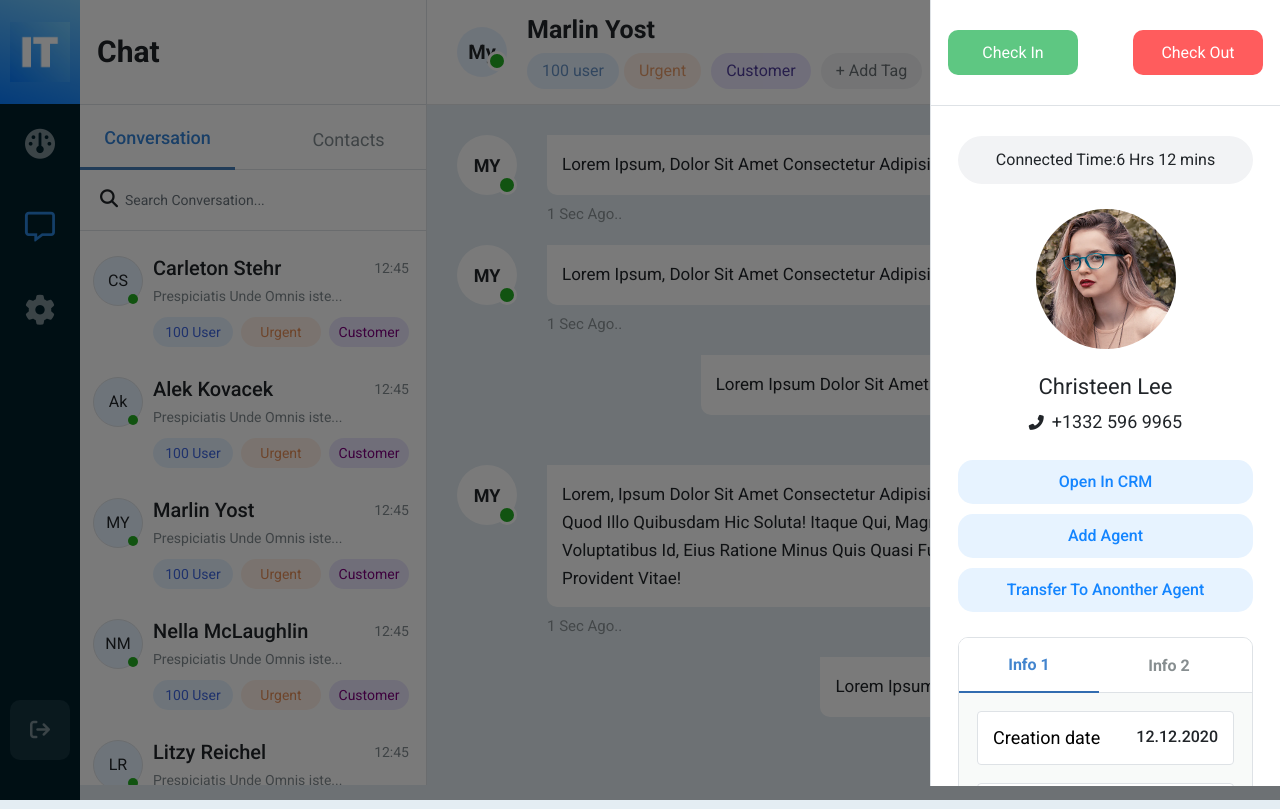
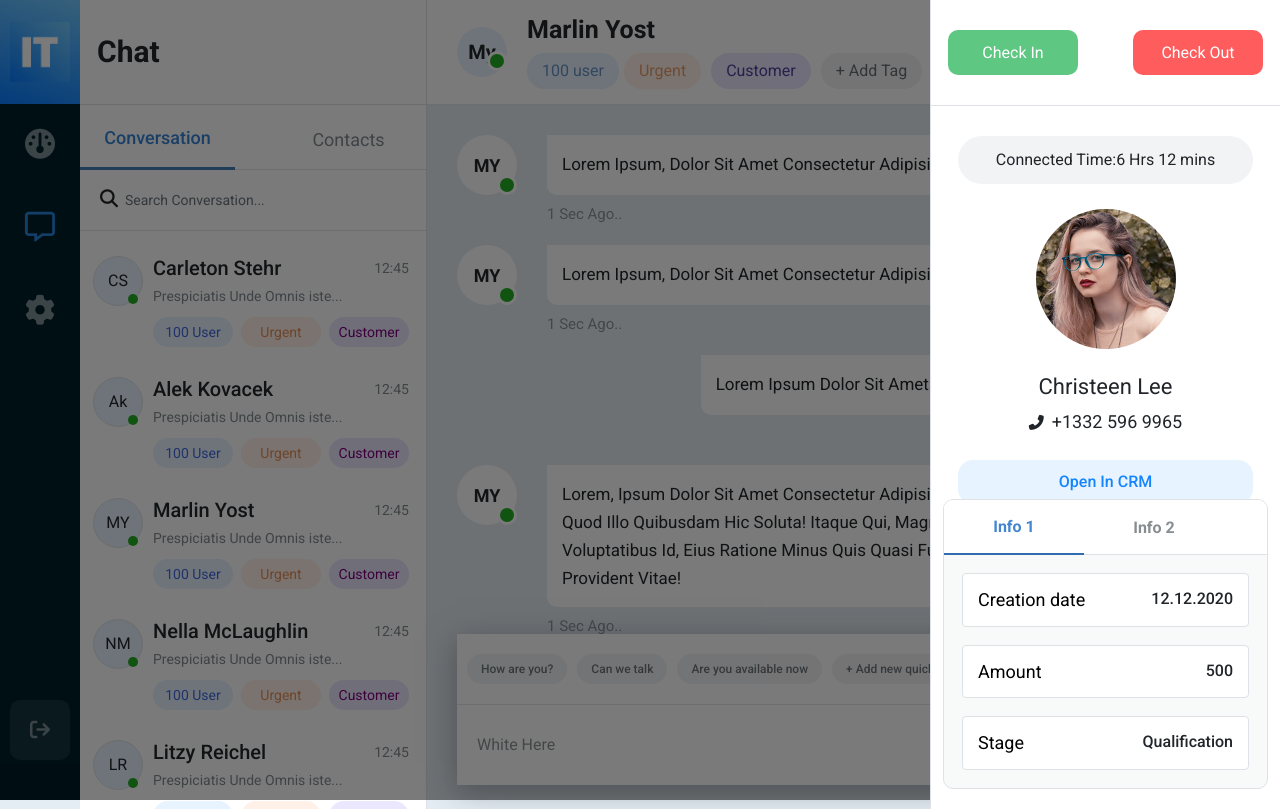
Before and after one commit to ghulamrasool154/itchat, a React (Create React App) app: page / in a window 1280 px wide. Both pictures are taken after a click on the element "Marlin Yost". Built offline with nearby package versions, Linux system fonts and the light colour scheme.

Commit message:
Update Chnages 23 09 2022

```diff
--- a/src/App.css
+++ b/src/App.css
@@ -1,3 +1,7 @@
+*{
+  margin: 0;
+  box-sizing: border-box;
+}
 ::-webkit-scrollbar {
   width: 2px;
 }
--- a/src/components/Chat/MessageDetail.css
+++ b/src/components/Chat/MessageDetail.css
@@ -86,6 +86,11 @@ p {
 
 .both--user--chatting {
   padding: 30px;
+  overflow: scroll;
+  height: 85vh;
+}
+.both--user--chatting::-webkit-scrollbar-thumb{
+  background-color: #1485ff;
 }
 .user--sent--message,
 .user--recived--message {
@@ -182,30 +187,32 @@ p {
 }
 /*  */
 .sent---boxss {
-  padding: 30px;
-  margin-top: 100px;
+  /* padding: 30px; */
+  /* margin-top: 100px; */
 }
 
 .chat--boxs--detailss {
   height: 85vh;
-  overflow: scroll;
-  overflow-x: hidden;
+  /* overflow: scroll; */
+  /* overflow-x: hidden; */
+  position: relative;
 }
-.chat--boxs--detailss::-webkit-scrollbar-thumb{
+.chat--boxs--detailss::-webkit-scrollbar-thumb {
   background-color: #2179d9;
 }
 
 .sent---boxss .sent--message--from {
   background-color: white;
+  box-shadow:rgb(100 100 111 / 51%) 0px 7px 29px 0px
 }
 
 .by--default span.by--d--message {
   display: inline-block;
   background: #f2f3f5;
   margin: 0 5px;
-  padding: 6px 15px;
+  padding: 6px 14px;
   border-radius: 26px;
-  font-size: 16px;
+  font-size: 14px;
   font-weight: 500;
   color: #6e777d;
 }
@@ -240,12 +247,12 @@ p {
 .sent--message--from .messag--form--box {
   display: flex;
   justify-content: space-between;
-  padding: 15px 30px;
+  padding: 15px 20px;
   align-items: center;
 }
 
 .messag--form--box .message--form {
-  width: 70%;
+  width: 60%;
 }
 .message--form input[type="text"] {
   width: 100%;
@@ -263,6 +270,17 @@ input::placeholder {
 .menu--bar--mobile {
   display: none;
 }
+.sent---boxss {
+  margin-top: 100px;
+    margin-top: 100px;
+    position: absolute;
+    bottom: 0;
+    left: 0;
+    right: 0;
+    padding: 30px;
+    padding-bottom: 0;
+}
+
 
 @media screen and (max-width: 1600px) {
   .user--sent--message,
@@ -273,6 +291,13 @@ input::placeholder {
     max-width: 80%;
   }
 }
+
+@media screen  and (max-width : 1500px){
+  .by--default span.by--d--message{
+    font-size: 13px;
+  }
+
+}
 @media screen and (max-width: 1460px) {
   .agent--images img {
     width: 30px;
@@ -281,15 +306,26 @@ input::placeholder {
     width: 50px;
     height: 50px;
   }
+  .by--default span.by--d--message {
+    font-size: 12px;
+}
+.sent--message--from .by--default {
+  padding: 20px 10px;
+}
 }
 
 @media screen and (max-width: 1215px) {
-  .by--default span.by--d--message{
+  .by--default span.by--d--message {
     margin: 5px;
   }
-  .by--default span.by--d--message:nth-child(4){
+  .by--default span.by--d--message:nth-child(4) {
     margin: 0;
     margin-top: 5px;
+  }
+  .by--default span.by--d--message {
+    padding: 6px 10px;
+
+    font-size: 14px;
   }
 }
 
--- a/src/components/Chat/MessageDetail.jsx
+++ b/src/components/Chat/MessageDetail.jsx
@@ -113,6 +113,28 @@ const MessageDetail = () => {
                   <span className="recived--active"></span>
                 </div>
               </div>
+              <div className="user--recived--message">
+                <div className="user--r-img">
+                  MY
+                  <span className="recived--active"></span>
+                </div>
+                <div className="user--r-detilssss">
+                  <p>
+                    Lorem ipsum, dolor sit amet consectetur adipisicing elit.
+                  </p>
+                  <span className="user--r--time"> 1 sec ago..</span>
+                </div>
+              </div>
+              <div className="user--sent--message">
+                <div className="user--s-detilssss">
+                  <p>Lorem ipsum dolor sit amet consectetur</p>
+                  <span className="user--r--time"> 1 sec ago..</span>
+                </div>
+                <div className="user--s-img">
+                  CL
+                  <span className="recived--active"></span>
+                </div>
+              </div>
             </div>
             <div className="sent---boxss">
               <div className="sent--message--from">
--- a/src/components/profilesidebar/ProfileSideBar.css
+++ b/src/components/profilesidebar/ProfileSideBar.css
@@ -60,11 +60,23 @@
   color: #fff;
   background: #1485ff;
 }
+.connect--time--boox {
+  height: 50vh;
+  overflow: scroll;
+  overflow-x: hidden;
+}
+.connect--time--boox::-webkit-scrollbar-thumb{
+ background-color:#1485ff;
+}
 .infos_tabs {
   border: 1px solid #dee2e6;
   border-radius: 10px;
   background: #f8faf9;
   overflow: hidden;
+  position: absolute;
+  bottom: 21px;
+  right: 0;
+  left: 0;
 }
 .crete,
 .amotn,
@@ -109,6 +121,8 @@
 }
 .connected_tme_wrapper {
   padding: 15px;
+  position: relative;
+  height: 88vh;
 }
 .second_ {
   text-align: center;
@@ -139,11 +153,11 @@
 
 }
 
-.profile---sidar--section {
+/* .profile---sidar--section {
   height: 85vh;
   overflow: scroll;
   overflow-x: hidden;
-}
+} */
 
 
 .profile---sidar--section::-webkit-scrollbar-thumb{
--- a/src/components/profilesidebar/ProfileSideBar.jsx
+++ b/src/components/profilesidebar/ProfileSideBar.jsx
@@ -34,6 +34,7 @@ const ProfileSideBar = () => {
           <div className="row">
             <div className="col border-start profile---sidar--section">
               <div className="connected_tme_wrapper">
+                <div className="connect--time--boox">
                   <div className="first_">
                     <p>Connected Time:6 Hrs 12 mins</p>
                   </div>
@@ -56,6 +57,7 @@ const ProfileSideBar = () => {
                     </div>
                     <div className="transfer">
                       <p>Transfer To Anonther Agent</p>
+                    </div>
                   </div>
                 </div>
                 <div className="infos_tabs">
--- a/src/layout/sidebar/SideBar.css
+++ b/src/layout/sidebar/SideBar.css
@@ -1,6 +1,6 @@
 
 .side--bar--section {
-  height: 85vh;
+  height: 88vh;
   overflow-x: hidden;
 }
 
```
Lines whose indentation alone changed are shown as unchanged.
